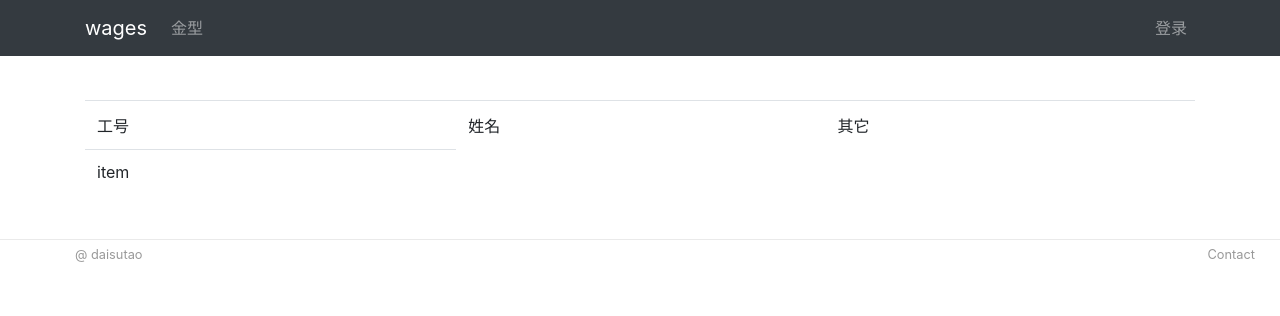
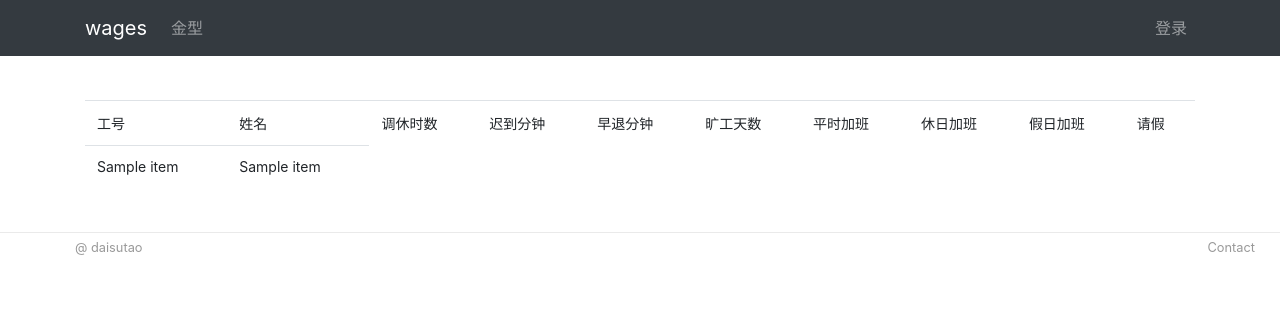
Before and after one commit to daisutao/wages, a Flask app: template wages/templates/wages.html in a window 1280 px wide. Shown: the top 316 px of the page. Run offline with Flask 2, Linux system fonts and the light colour scheme; the template is opened without the code that fills it: most values are stand-ins (such as "Sample title", 1, 10 or a date in 2020); some libraries are stand-ins or nearby versions.

Commit message:
请假分类处理

```diff
--- a/wages/main/routes.py
+++ b/wages/main/routes.py
@@ -19,17 +19,36 @@ def before_request():
     g.email = current_app.config['EMAIL']
 
 
+def plus(data, x, a, b):
+    if data[x] != 0:
+        data[a] += data[x] * 0.5
+        data[b] += data[x] * 0.5
+    return data
+
+
 @bp.route('/', methods=['GET', 'POST'])
 @login_required
 def index():
     form = UploadForm()
     if form.validate_on_submit():
         f = form.sheet.data
-        filename = secure_filename(f.filename)
+        # filename = secure_filename(f.filename)
         try:
             df = pd.read_excel(f, usecols='B:D,M:V,Y,AA:AB')
-            group = df.groupby(['工号', '姓名'])['调休时数', '产假天数', '请假天数', '请假类别', '迟到分钟', '早退分钟', '旷工天数',
-                                             '平时加班', '休日加班', '假日加班'].sum()
+            group1 = df.groupby(['工号', '姓名'])['调休时数', '迟到分钟', '早退分钟', '旷工天数',
+                                              '平时加班', '休日加班', '假日加班'].sum()
+            group2 = df.groupby(['工号', '姓名', '请假类别'])['请假天数'].sum()
+            group2 = group2.unstack(level=2, fill_value=0)
+
+            for col in group2.columns:
+                mix = col.split(',')
+                if len(mix) > 1:
+                    group2 = group2.apply(plus, axis=1, args=(col, mix[0], mix[1]))
+                    group2.drop(col, axis=1, inplace=True)
+
+            new_df = pd.concat([group1, group2], axis=1)
+            new_df.fillna(0, inplace=True)
+
             # for index, row in df.iterrows():
             #     line = db.session.query(SpcLine).filter_by(line_no=row['A']).first()
             #     if line:
@@ -41,7 +60,7 @@ def index():
             #             data.spc_val = row['C']
             #         db.session.commit()
             flash('上传成功！', 'success')
-            return render_template('wages.html', df=group)
+            return render_template('wages.html', df=new_df)
 
             # flash(_('The csv file uploaded successfully!'), 'info')
             # return redirect(request.referrer)
--- a/wages/templates/wages.html
+++ b/wages/templates/wages.html
@@ -1,17 +1,24 @@
 {% extends 'layout.html' %}
 
 {% block app_content %}
+    {% set list=['工号', '姓名', '调休时数', '迟到分钟', '早退分钟', '旷工天数',
+                 '平时加班', '休日加班', '假日加班', '请假'] %}
     <table class="table table-hover">
     <thead>
         <tr>
-            <td>工号</td><td>姓名</td><td>其它</td>
+            {% for item in list %}
+            <td style="font-size: 14px">{{ item }}</td>
+            {% endfor %}
         </tr>
     </thead>
     <tbody>
     {% for index, row in df.iterrows() %}
         <tr>
+            {% for item in index %}
+            <td style="font-size: 14px">{{ item }}</td>
+            {% endfor %}
             {% for item in row %}
-            <td>item</td>
+            <td style="font-size: 14px">{{ item }}</td>
             {% endfor %}
         </tr>
     {% endfor %}
```
Also changed, not shown: app.db.
